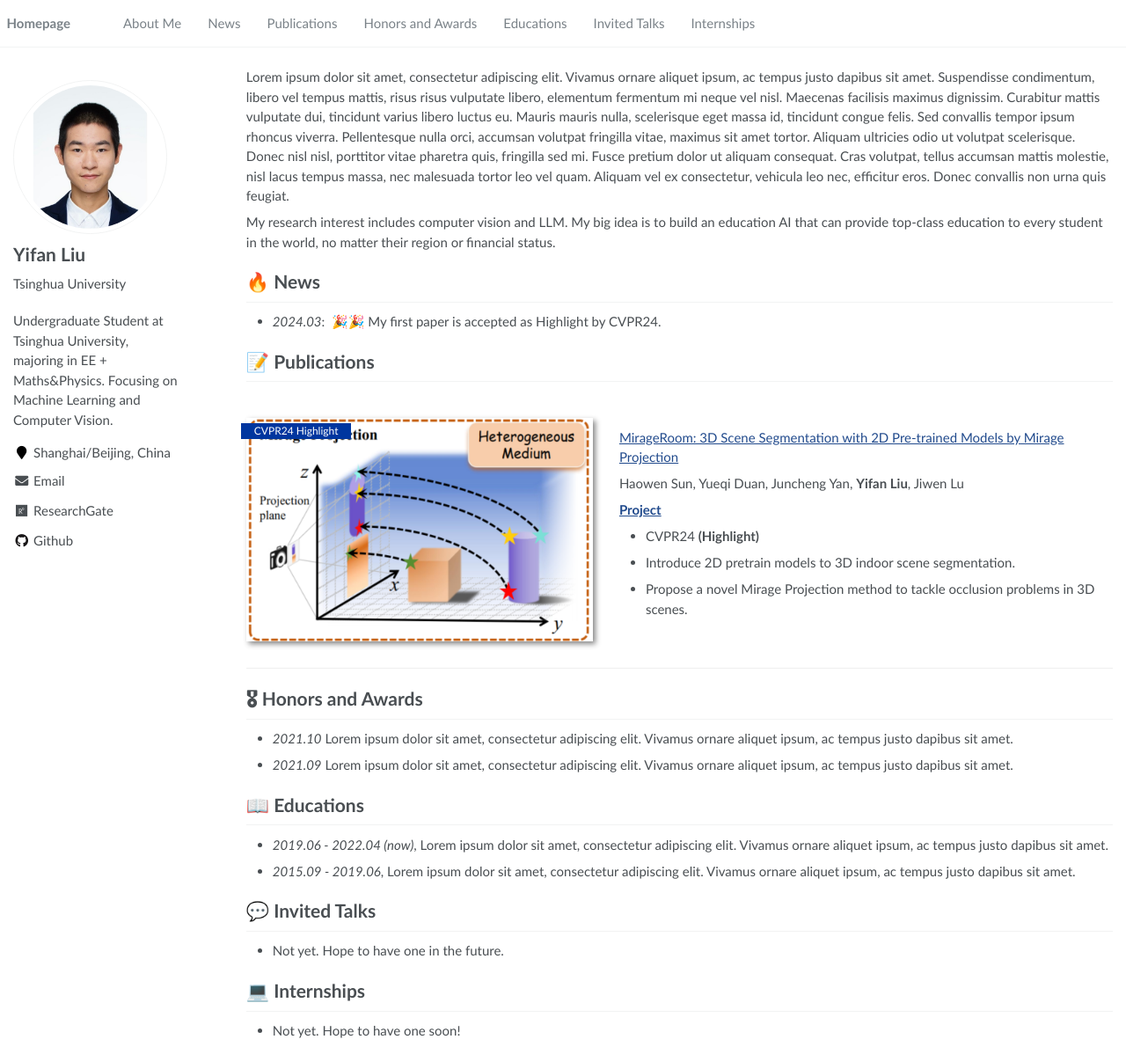
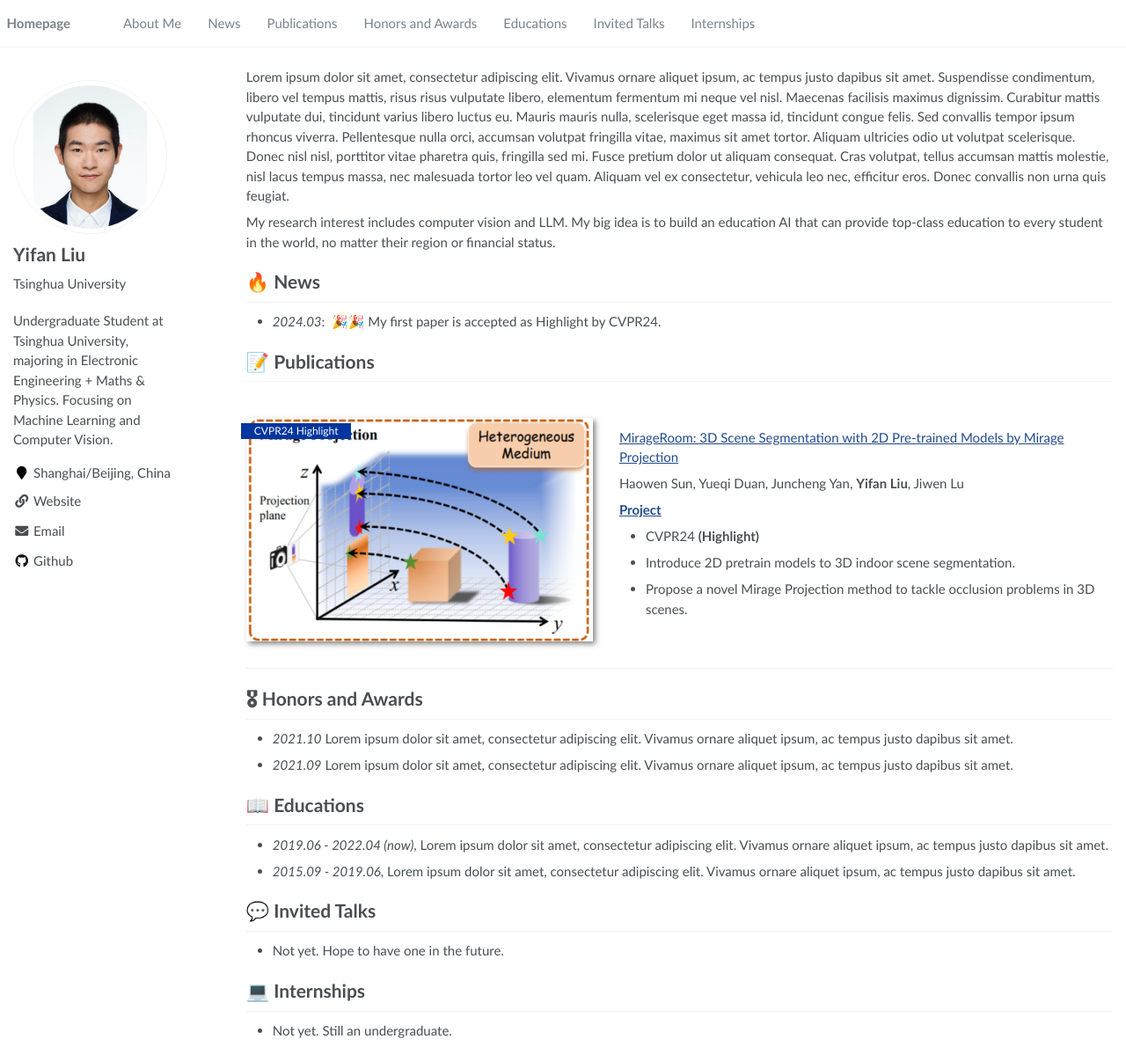
Before and after one commit to liuyifan22/liuyifan22.github.io, a Jekyll site: the page built from _pages/about.md, in a window 1280 px wide and 1198 px high. Shown: the whole window at 88% size. Built offline with Jekyll 4.4.1, drawn with Linux system fonts in a browser that asks for light colours.

Commit message:
add homepage

```diff
--- a/_config.yml
+++ b/_config.yml
@@ -7,7 +7,7 @@
 
 # Site Settings
 title: "Yifan Liu 刘亦钒"
-description: "Undergraduate Student at Tsinghua University, majoring in EE + Maths&Physics. Focusing on Machine Learning and Computer Vision."
+description: "Undergraduate Student at Tsinghua University, majoring in Electronic Engineering + Maths & Physics. Focusing on Machine Learning and Computer Vision."
 repository: "liuyifan22/liuyifan22.github.io"
 google_scholar_stats_use_cdn: true
 
@@ -29,8 +29,8 @@ author:
     pubmed:
     googlescholar:
     email: "liuyifan22@mails.tsinghua.edu.cn"
-    researchgate: "https://liuyifan22.github.io/"
-    uri:
+    researchgate:
+    uri: "https://liuyifan22.github.io/intro"
     bitbucket:
     codepen:
     dribbble:
--- a/_pages/about.md
+++ b/_pages/about.md
@@ -61,4 +61,4 @@ Haowen Sun, Yueqi Duan, Juncheng Yan, **Yifan Liu**, Jiwen Lu
 
 # 💻 Internships
 
--   Not yet. Hope to have one soon!
+-   Not yet. Still an undergraduate.
```
